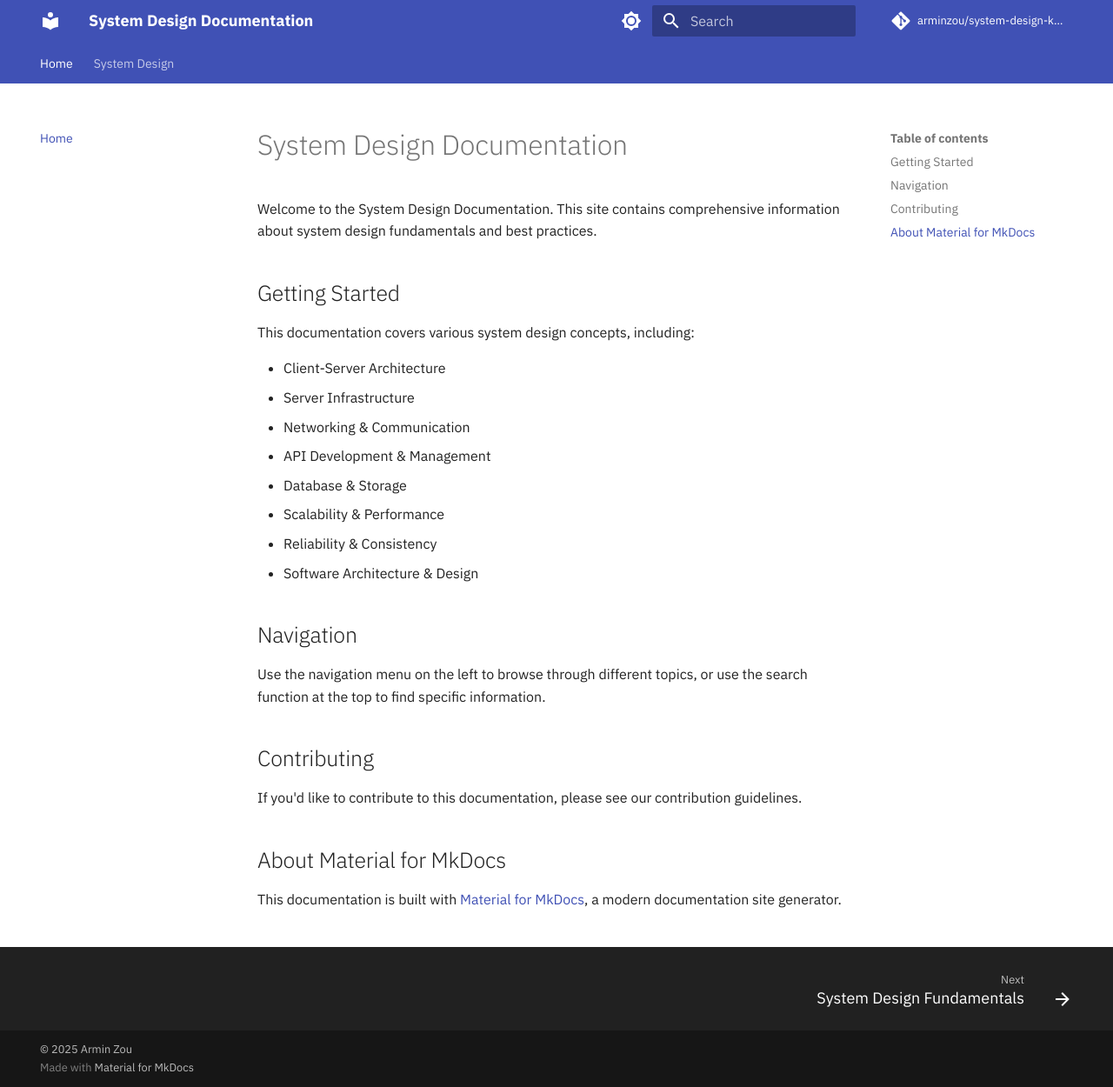
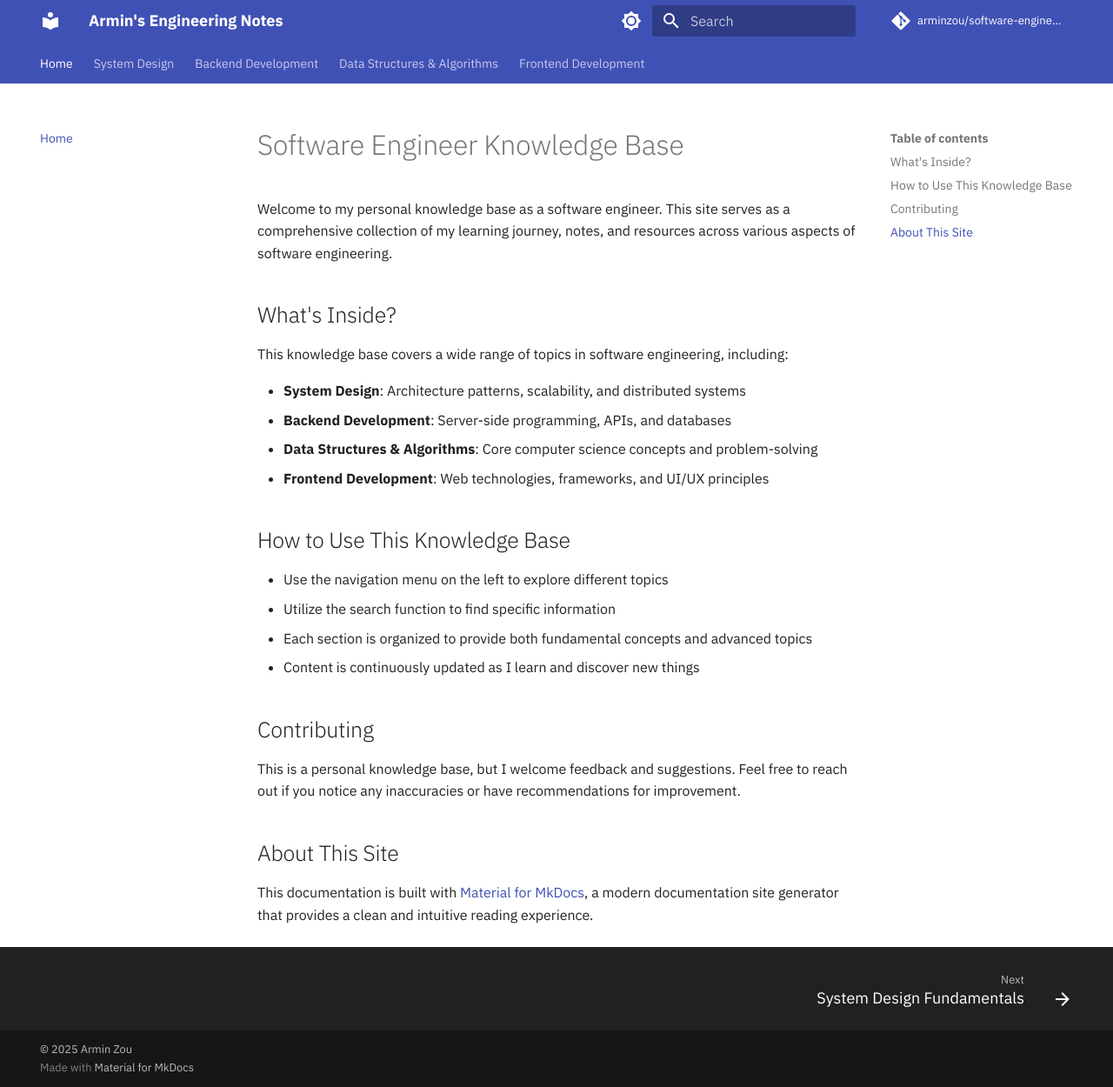
Before and after one commit to arminzou/system-design-knowledge-base, an MkDocs documentation site: the page built from docs/index.md, in a window 1280 px wide and 1250 px high. Shown: the whole window at 87% size. Built offline with MkDocs 1.6.1 and Material for MkDocs 9.7.7, drawn with Linux system fonts in a browser that asks for light colours; comment, search, counter and statistics services are not loaded.

Commit message:
docs: update MkDocs configuration and add new sections for Backend, Data Structures & Algorithms, and Frontend Development

```diff
--- a/docs/index.md
+++ b/docs/index.md
@@ -1,28 +1,32 @@
-# System Design Documentation
+# Software Engineer Knowledge Base
 
-Welcome to the System Design Documentation. This site contains comprehensive information about system design fundamentals and best practices.
+Welcome to my personal knowledge base as a software engineer. This site serves as a comprehensive collection of my learning journey, notes, and resources across various aspects of software engineering.
 
-## Getting Started
+## What's Inside?
 
-This documentation covers various system design concepts, including:
+This knowledge base covers a wide range of topics in software engineering, including:
 
--   Client-Server Architecture
--   Server Infrastructure
--   Networking & Communication
--   API Development & Management
--   Database & Storage
--   Scalability & Performance
--   Reliability & Consistency
--   Software Architecture & Design
+-   **System Design**: Architecture patterns, scalability, and distributed systems
+-   **Backend Development**: Server-side programming, APIs, and databases
+-   **Data Structures & Algorithms**: Core computer science concepts and problem-solving
+-   **Frontend Development**: Web technologies, frameworks, and UI/UX principles
+<!-- -   **Programming Languages**: Deep dives into different languages and their ecosystems
+-   **DevOps & Infrastructure**: Cloud computing, CI/CD, and system administration
+-   **Best Practices & Patterns**: Software design patterns, coding standards, and methodologies
+-   **Tools & Technologies**: Development tools, frameworks, and platforms
+-   **Career Development**: Learning resources, interview preparation, and professional growth -->
 
-## Navigation
+## How to Use This Knowledge Base
 
-Use the navigation menu on the left to browse through different topics, or use the search function at the top to find specific information.
+-   Use the navigation menu on the left to explore different topics
+-   Utilize the search function to find specific information
+-   Each section is organized to provide both fundamental concepts and advanced topics
+-   Content is continuously updated as I learn and discover new things
 
 ## Contributing
 
-If you'd like to contribute to this documentation, please see our contribution guidelines.
+This is a personal knowledge base, but I welcome feedback and suggestions. Feel free to reach out if you notice any inaccuracies or have recommendations for improvement.
 
-## About Material for MkDocs
+## About This Site
 
-This documentation is built with [Material for MkDocs](https://squidfunk.github.io/mkdocs-material/), a modern documentation site generator.
+This documentation is built with [Material for MkDocs](https://squidfunk.github.io/mkdocs-material/), a modern documentation site generator that provides a clean and intuitive reading experience.
--- a/mkdocs.yml
+++ b/mkdocs.yml
@@ -1,11 +1,13 @@
 # Project information
-site_name: System Design Documentation
-site_description: Documentation for system design fundamentals and concepts
+site_name: Armin's Engineering Notes
+site_description:
+    A personal collection of software engineering knowledge, learning notes, and
+    resources gathered throughout my journey as a developer
 site_author: Armin Zou
 
 # Repository
-repo_name: arminzou/system-design-knowledge-base
-repo_url: https://github.com/arminzou/system-design-knowledge-base
+repo_name: arminzou/software-engineering-knowledge-base
+repo_url: https://arminzou.github.io/software-engineering-knowledge-base/
 
 # Theme configuration
 theme:
@@ -19,6 +21,8 @@ theme:
         - search.highlight
         - content.code.copy
         - header.autohide
+    icon:
+        annotation: material/plus-circle
 
     # Font configuration
     font:
@@ -67,6 +71,22 @@ nav:
     - Home: index.md
     - System Design:
           - "System Design Fundamental.md"
+    - Backend Development:
+          - "Backend Development.md"
+    - Data Structures & Algorithms:
+          - "Data Structures & Algorithms.md"
+    - Frontend Development:
+          - "Frontend Development.md"
+    # - Programming Languages:
+    #       - "Programming Languages.md"
+    # - DevOps & Infrastructure:
+    #       - "DevOps & Infrastructure.md"
+    # - Best Practices & Patterns:
+    #       - "Best Practices & Patterns.md"
+    # - Tools & Technologies:
+    #       - "Tools & Technologies.md"
+    # - Career Development:
+    #       - "Career Development.md"
 
 copyright: |
     &copy; 2025 <a href="https://github.com/arminzou"  target="_blank" rel="noopener">Armin Zou</a>
```
Also changed, not shown: docs/Backend Development.md (added, +20 -0 lines), docs/Data Structures & Algorithms.md (added, +20 -0 lines), docs/Frontend Development.md (added, +20 -0 lines), docs/System Design Fundamental.md (+14 -7 lines).
